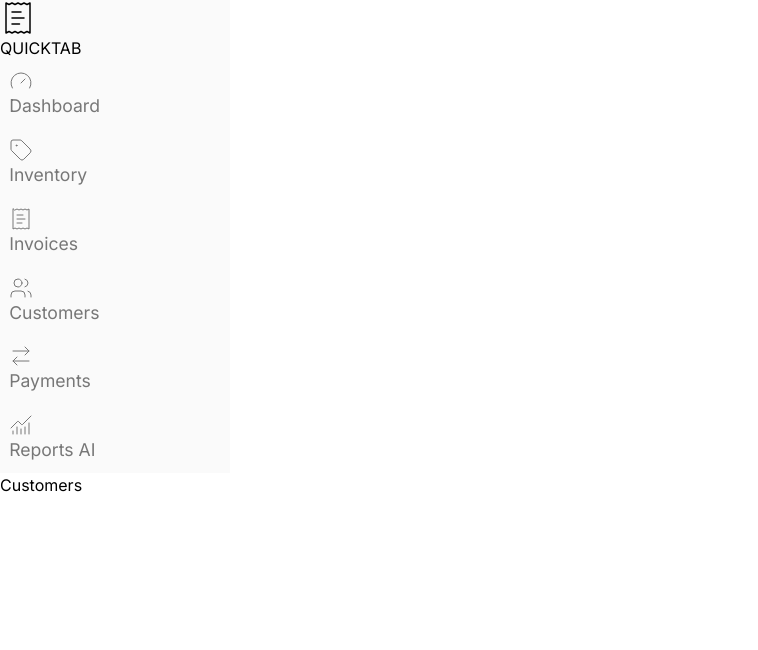
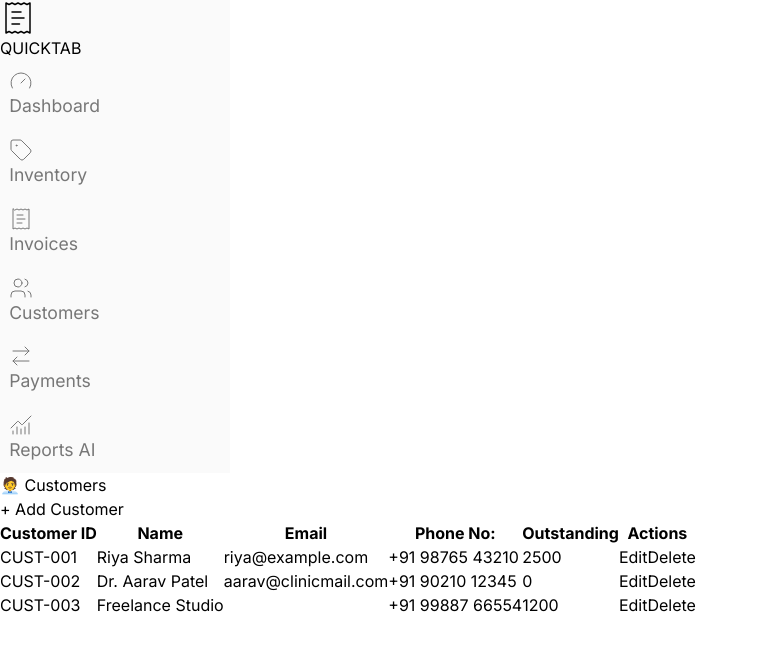
Before and after one commit to siddhant-afk/QuickTab, a React (Vite) app in the folder client/: page /customers in a window 1280 px wide. Shown: the top 650 px of the page, without its empty margins (0-758 px from the left). Built offline with nearby package versions, Linux system fonts and the light colour scheme.

Commit message:
Add customers table to Customers page

```diff
--- a/client/src/components/InventoryModal.jsx
+++ b/client/src/components/InventoryModal.jsx
@@ -28,7 +28,7 @@
   }
 
   function handleSubmit() {
-    if (!formData.name || formData.price) {
+    if (!formData.name || !formData.price) {
       alert("Name and Price are required");
       return;
     }
--- a/client/src/pages/CustomersPage.jsx
+++ b/client/src/pages/CustomersPage.jsx
@@ -1,7 +1,76 @@
-import React from "react";
+const mockCustomers = [
+  {
+    id: "CUST-001",
+    name: "Riya Sharma",
+    email: "riya@example.com",
+    phone: "+91 98765 43210",
+    outstanding: 2500,
+  },
+  {
+    id: "CUST-002",
+    name: "Dr. Aarav Patel",
+    email: "aarav@clinicmail.com",
+    phone: "+91 90210 12345",
+    outstanding: 0,
+  },
+  {
+    id: "CUST-003",
+    name: "Freelance Studio",
+    email: "",
+    phone: "+91 99887 66554",
+    outstanding: 1200,
+  },
+];
 
 const CustomersPage = () => {
-  return <div>Customers</div>;
+  return (
+    <div className="p-4 pt-15">
+      <div className="flex justify-between mb-4">
+        <h1 className="text-4xl text-slate-700 font-semibold">🧑‍💼 Customers</h1>
+        <button className="bg-green-100 text-green-600 hover:bg-green-200 px-4 py-2 text-sm rounded-sm">
+          {" "}
+          + Add Customer
+        </button>
+      </div>
+
+      <div className="overflow-x-auto">
+        <table className="min-w-full text-sm text-left">
+          <thead className="bg-slate-200">
+            <tr className="text-gray-600">
+              <th className="px-4 py-2">Customer ID</th>
+              <th className="px-4 py-2">Name</th>
+              <th className="px-4 py-2">Email</th>
+              <th className="px-4 py-2">Phone No:</th>
+              <th className="px-4 py-2">Outstanding</th>
+              <th className="px-4 py-2 text-right">Actions</th>
+            </tr>
+          </thead>
+          <tbody>
+            {mockCustomers.map((customer) => (
+              <tr
+                key={customer.id}
+                className="hover:bg-gray-50 border-b border-slate-200"
+              >
+                <td className="px-4 py-2">{customer.id}</td>
+                <td className="px-4 py-2">{customer.name}</td>
+                <td className="px-4 py-2">{customer.email}</td>
+                <td className="px-4 py-2">{customer.phone}</td>
+                <td className="px-4 py-2">{customer.outstanding}</td>
+                <td className="px-4 py-2 text-right">
+                  <button className="text-sm text-slate-600 mr-2 hover:underline">
+                    Edit
+                  </button>
+                  <button className="text-sm text-red-600 hover:underline">
+                    Delete
+                  </button>
+                </td>
+              </tr>
+            ))}
+          </tbody>
+        </table>
+      </div>
+    </div>
+  );
 };
 
 export default CustomersPage;
--- a/client/src/pages/DashboardPage.jsx
+++ b/client/src/pages/DashboardPage.jsx
@@ -15,7 +15,7 @@
         <InvoiceStatusChart />
       </div>
 
-      <div className="recent-invoices">
+      <div className="recent-invoices mt-6">
         <RecentInvoices />
       </div>
     </section>
--- a/client/src/pages/InventoryPage.jsx
+++ b/client/src/pages/InventoryPage.jsx
@@ -59,11 +59,11 @@
   }
 
   return (
-    <div className="p-4">
+    <div className="p-4 pt-15">
       <div className="flex items-center justify-between mb-4">
-        <h2 className="text-lg font-semibold">Inventory</h2>
+        <h2 className="text-4xl font-semibold text-slate-700"> 📦 Inventory</h2>
         <button
-          className="bg-slate-600 text-white px-4 py-2 rounded hover:bg-slate-700 text-sm"
+          className="bg-green-100 text-green-600 px-4 py-2 rounded hover:bg-green-200 text-sm"
           onClick={handleAddClick}
         >
           + Add Item
```
